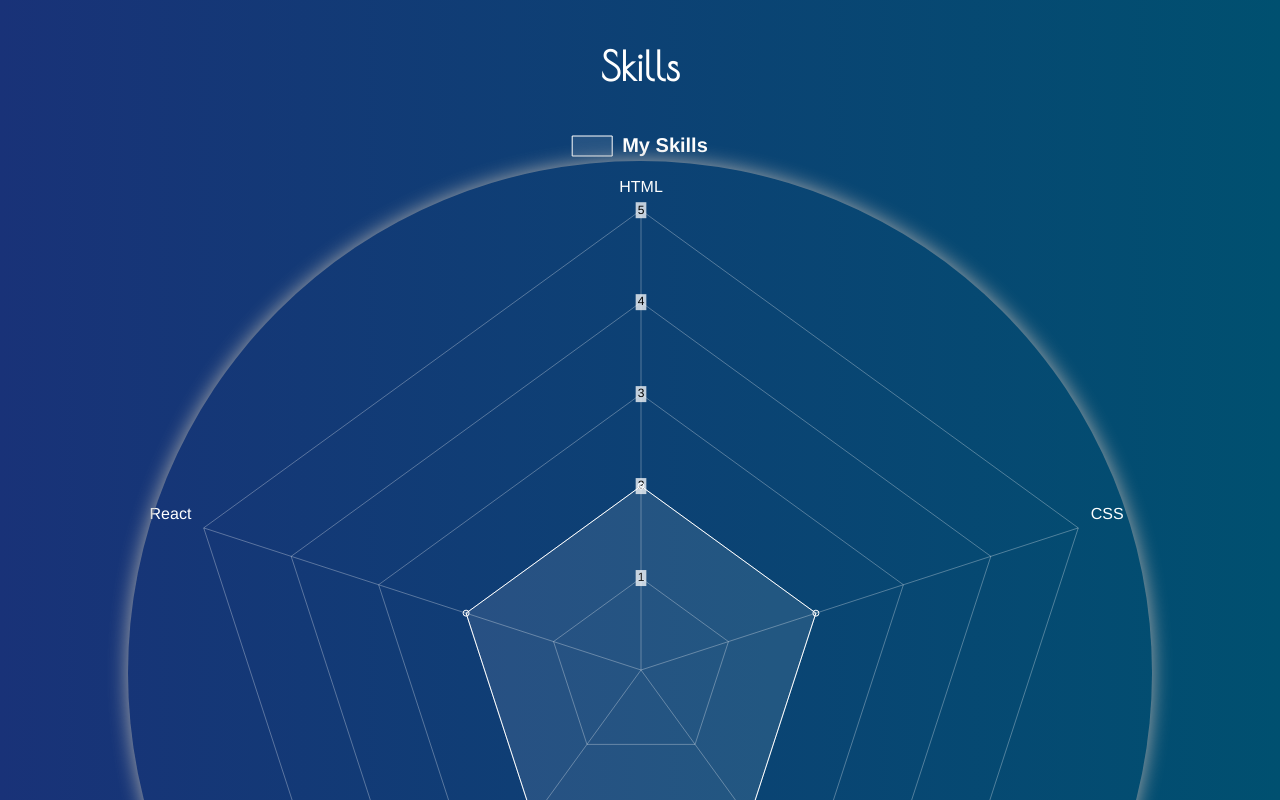
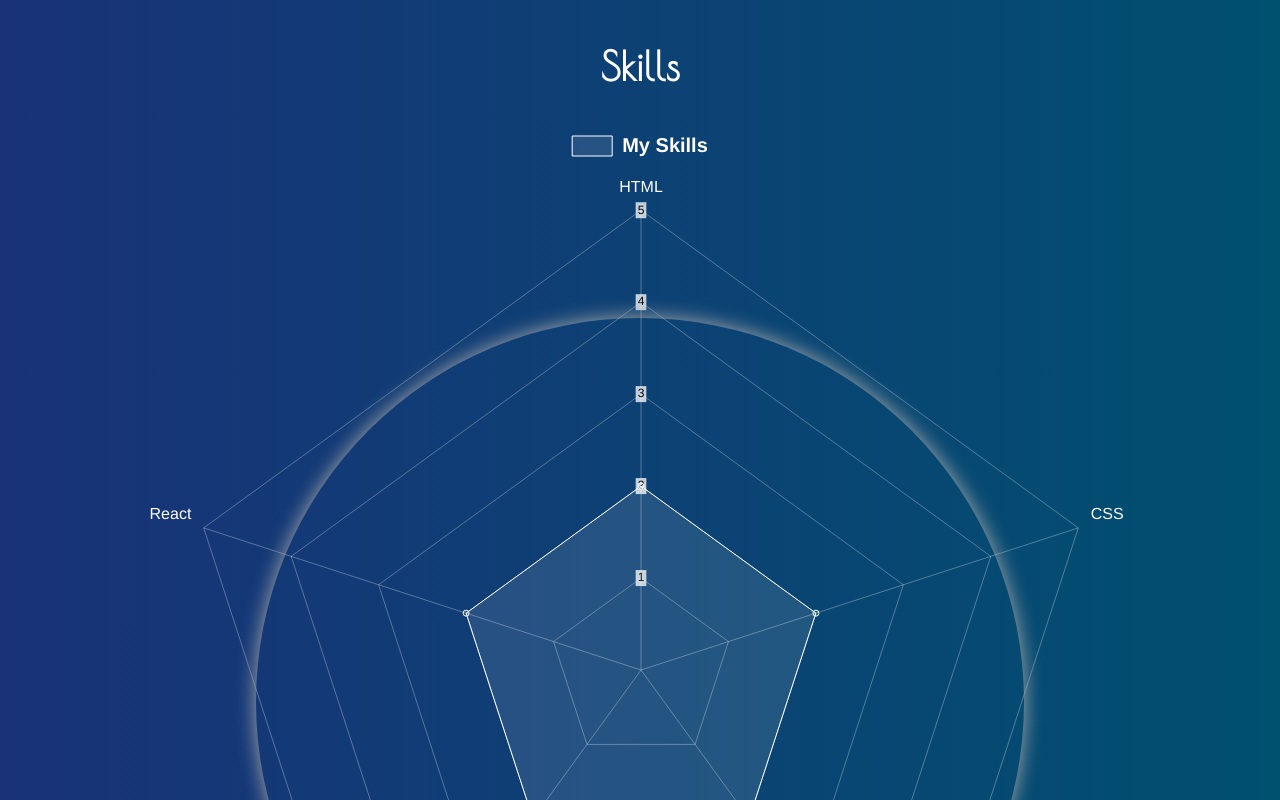
Before and after one commit to LSbard000com/My-Portfolio, a React (Vite) app: page / in a window 1280 px wide. Shown: the part 3440-4240 px from the top of the page. Built offline with nearby package versions, Linux system fonts and the light colour scheme; a web font is replaced by a local one.

Commit message:
背景にホバー要素を追加

```diff
--- a/src/App.css
+++ b/src/App.css
@@ -416,13 +416,26 @@
     margin-inline: auto;
 }
 
+.my-skills .chart-area .chart-mask {
+    width: 100%;
+    height: 100%;
+    position: absolute;
+    top: 0;
+    left: 0;
+    display: flex;
+    justify-content: center;
+    align-items: center;
+}
 
-.my-skills .chart-area .chart-mask {
-    width: 80vw;
-    height: 80vw;
+.my-skills .chart-area .chart-mask div {
+    width: 60vw;
+    height: 60vw;
     border-radius: 50%;
     box-shadow: 0px 0px 20px #aaa;
-    position: absolute;
-    top: 35px;
-    left: 10vw;
+    transition-duration: .5s;
 }
+
+.my-skills .chart-area .chart-mask div:hover {
+    width: 70vw;
+    height: 70vw;
+}
--- a/src/components/Skills.tsx
+++ b/src/components/Skills.tsx
@@ -12,7 +12,9 @@ const Skills: React.FC = () => {
                 <div className='chart'>
                     <RadarChart />
                 </div>
-                <div className='chart-mask'></div>
+                <div className='chart-mask'>
+                    <div></div>
+                </div>
             </div>
         </div>
     );
```
